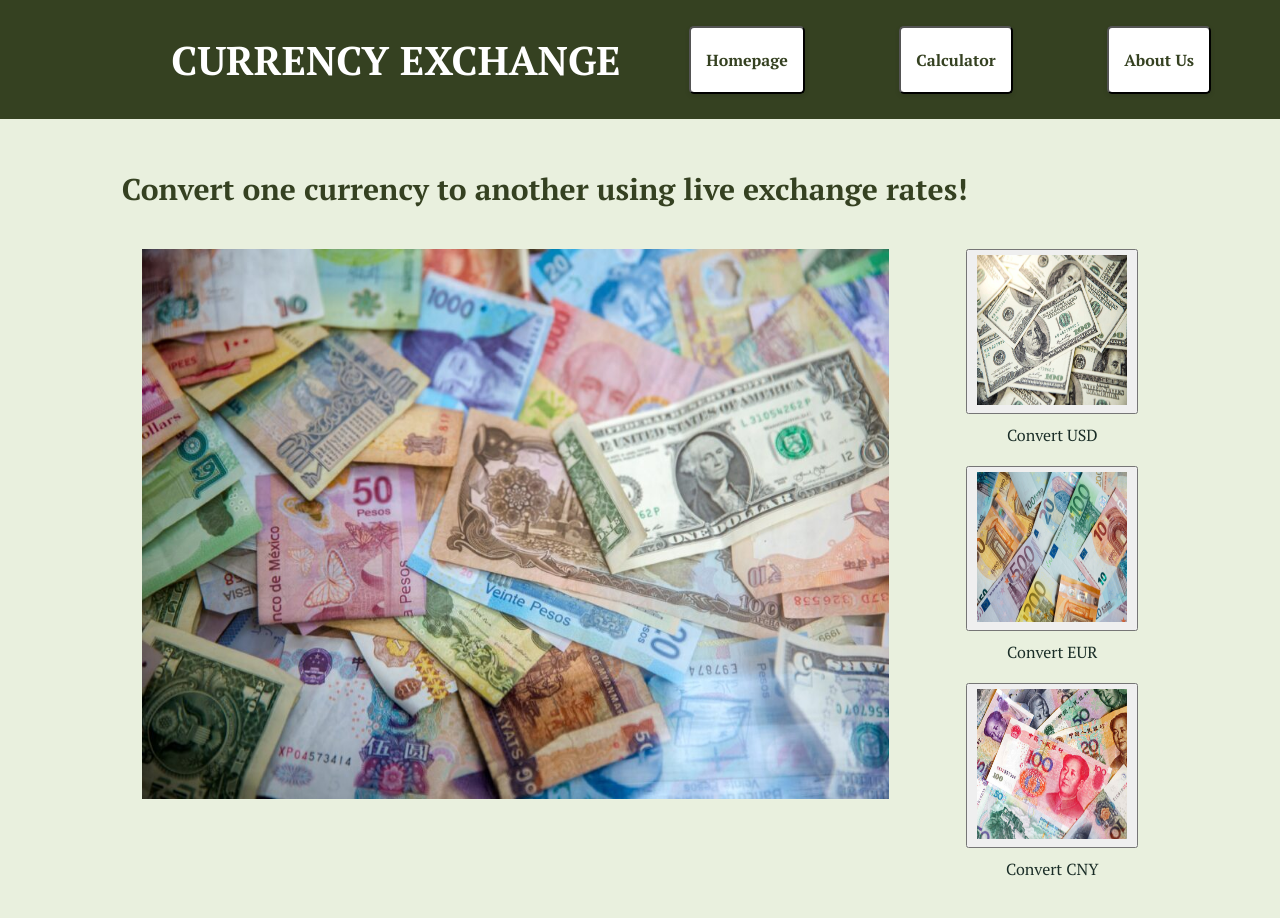
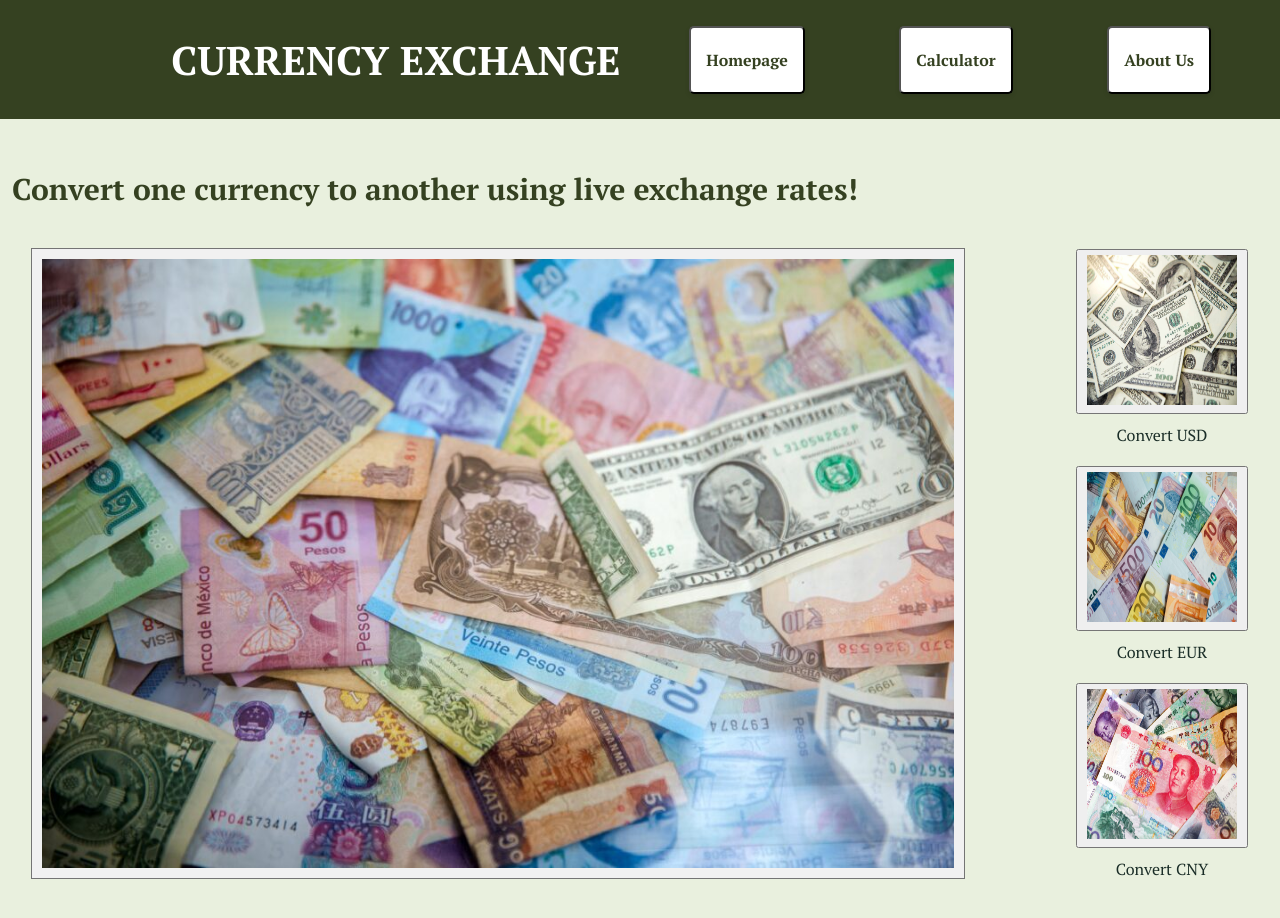
Before and after one commit to preawp/currency-exchange, a React (Vite) app: page / in a window 1280 px wide. Built offline with nearby package versions, Linux system fonts and the light colour scheme.

Commit message:
fixed styling

```diff
--- a/src/Homepage.jsx
+++ b/src/Homepage.jsx
@@ -54,9 +54,12 @@ const WelcomeMessage = styled.h1`
 `;
 
 const GeneralImage = styled.img`
-  max-width: 75%;
-  height: 550px;
+    max-width: 75%;
+    height: 75%;
+    border: 10px solid #f1f1f1; // Existing grey border
+    box-shadow: 0 0 0 1px #747474;
 `;
+
 
 const HomePage = () => {
     let navigate = useNavigate();
```
